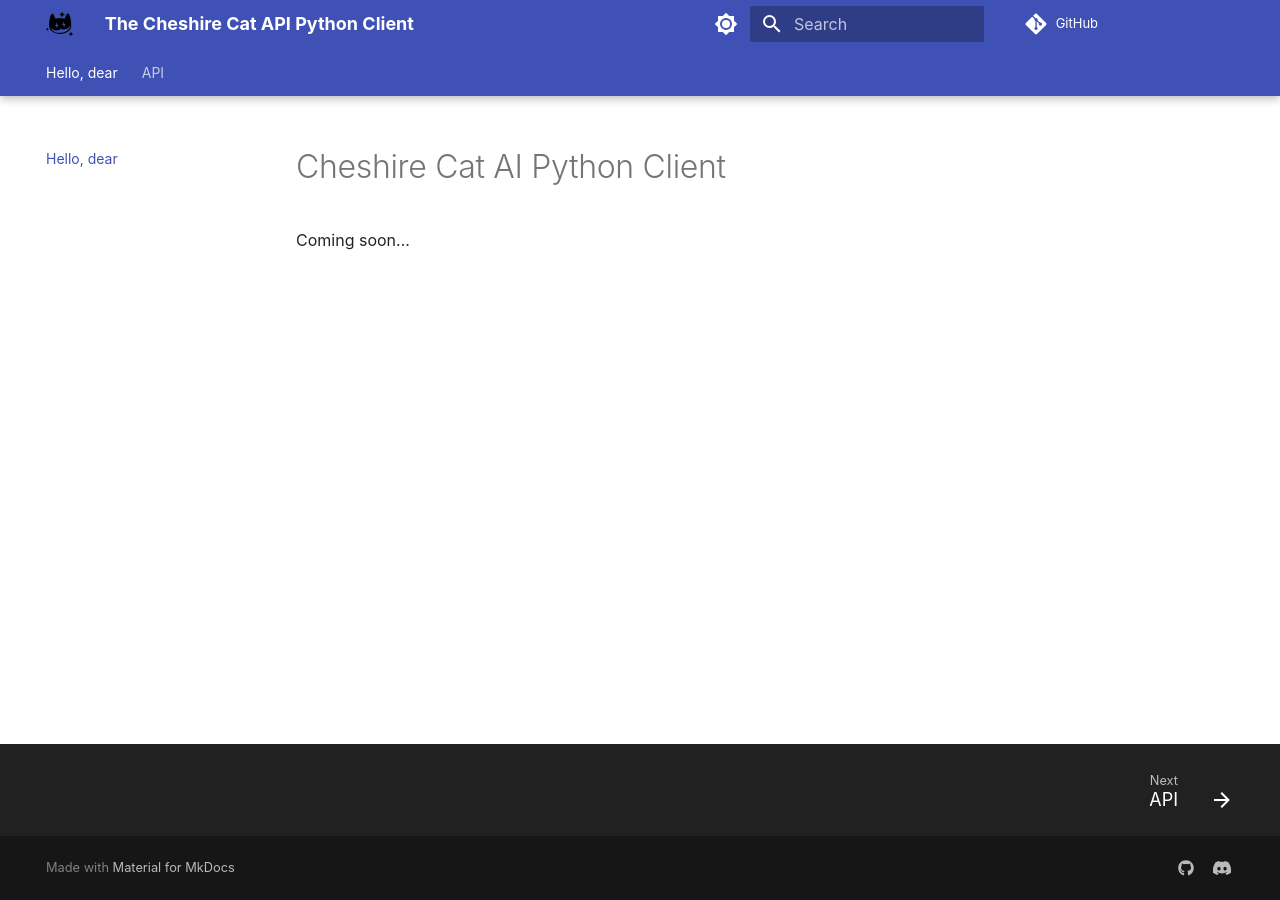
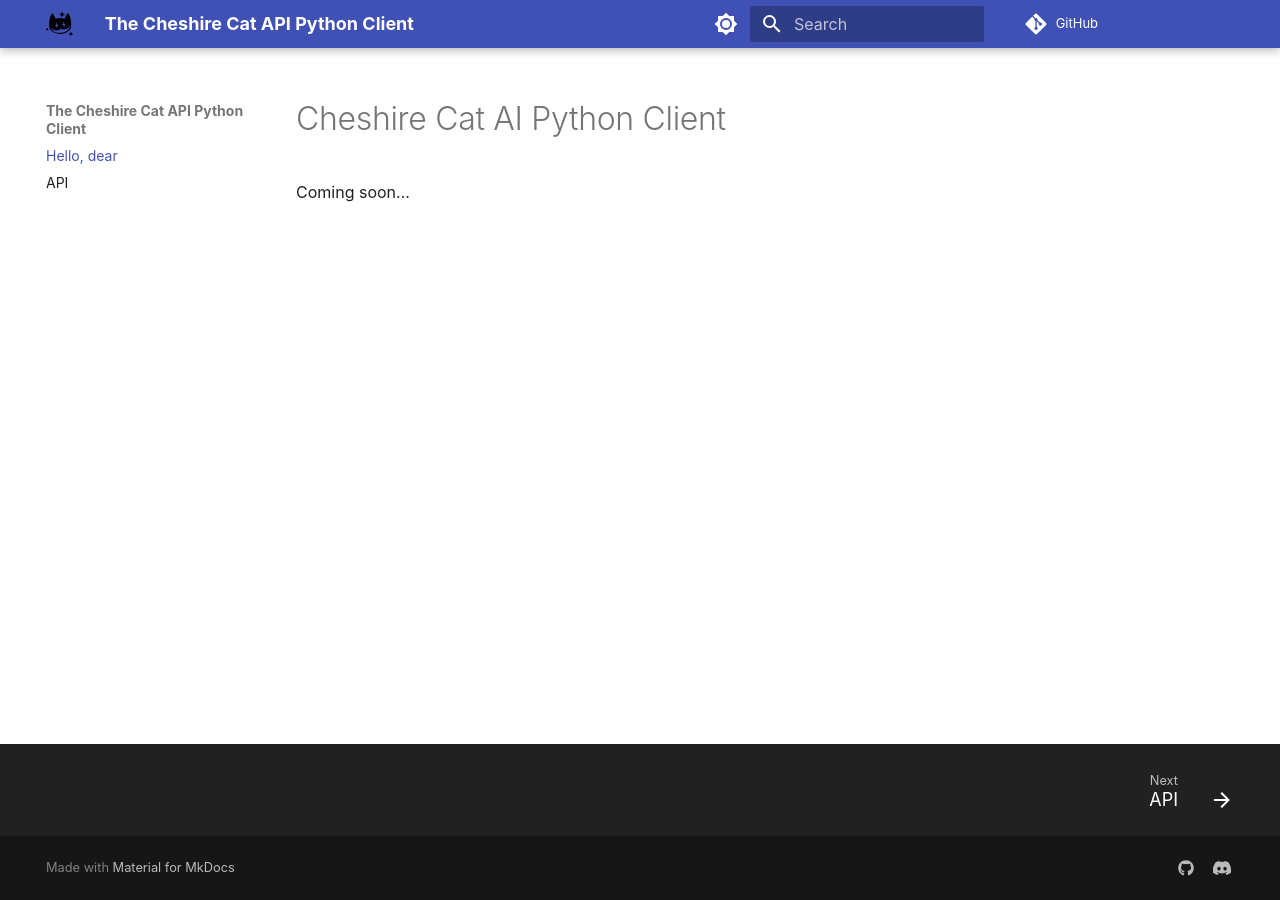
Before and after one commit to cheshire-cat-ai/api-client-py, an MkDocs documentation site: the page built from mkdocs/index.md, in a window 1280 px wide. Built offline with MkDocs 1.6.1 and Material for MkDocs 9.7.7, drawn with Linux system fonts in a browser that asks for light colours; some web fonts are replaced; comment, search, counter and statistics services are not loaded.

Commit message:
remove tabs

```diff
--- a/mkdocs.yml
+++ b/mkdocs.yml
@@ -30,92 +30,6 @@
 nav:
   - Hello, dear: index.md
   - API: API_Reference/
-#  - Quickstart:
-#      - Introduction: quickstart/introduction.md
-#      - Installation and First Configuration: quickstart/installation-configuration.md
-#      - Playing with the Cat: quickstart/play-with-the-cat.md
-#      # - Interacting using APIs: quickstart/interact-using-api.md
-#      - Uploading a Document: quickstart/upload-document.md
-#      - Installing a Plugin: plugins-registry/installing-plugin.md
-#      - Creating a Plugin: quickstart/prepare-plugin.md
-#      - Writing the first Tool: quickstart/writing-tool.md
-#      - Writing the first Hook: quickstart/writing-hook.md
-#      - Stopping the Cat: quickstart/stopping-the-cat.md
-#
-#  - Plugins:
-#    - Plugin: technical/plugins/plugins.md
-#    - Tools: technical/plugins/tools.md
-#    - Hooks: technical/plugins/hooks.md
-#    - Forms: technical/plugins/forms.md
-#    - Logging: technical/plugins/logging.md
-#    - Settings: technical/plugins/settings.md
-#    - Dependencies: technical/plugins/dependencies.md
-#    - Python Reference: technical/API_Documentation/
-#    - Registry:
-#      - Using the Plugin Template: plugins-registry/plugin-from-template.md
-#      - Publishing a Plugin: plugins-registry/publishing-plugin.md
-#    - Debugging:
-#        - Visual Studio Code: technical/debugging/vscode.md
-#
-#  - Framework:
-#      - LLM Concepts:
-#          - Language Models: llm-concepts/llm.md
-#          - Retrieval Augmented Generation: llm-concepts/rag.md
-#          - Prompt: llm-concepts/prompt.md
-#          - Encoder: llm-concepts/embedder.md
-#          - Vector Memory: llm-concepts/vector-memory.md
-#      - Cat Components:
-#        - The Core: conceptual/cheshire_cat/core.md
-#        - The Agent:
-#            - Introduction: conceptual/cheshire_cat/agent.md
-#            - Tool Chain: conceptual/cheshire_cat/tool_chain.md
-#            - Memory Chain: conceptual/cheshire_cat/memory_chain.md
-#        - The Prompts:
-#            - Main Prompt: conceptual/prompts/main_prompt.md
-#            - Instruction Prompt: conceptual/prompts/instructions.md
-#        - The Vector Memory:
-#            - Vector Memory Collections: conceptual/memory/vector_memory.md
-#        - The Long Term Memory:
-#            - Introduction: conceptual/memory/long_term_memory.md
-#            - Episodic Memory: conceptual/memory/episodic_memory.md
-#            - Declarative Memory: conceptual/memory/declarative_memory.md
-#            - Procedural Memory: conceptual/memory/procedural_memory.md
-#        - The Working Memory: conceptual/memory/working_memory.md
-#        - The Rabbit Hole: conceptual/cheshire_cat/rabbit_hole.md
-#        - The Mad Hatter: conceptual/cheshire_cat/mad_hatter.md
-#      - Technical Diagrams:
-#        - The Cat Bootstrap: technical/flows/cat-bootstrap.md
-#        - Chatting with the Cat: technical/flows/chatting-with-the-cat.md
-#        - Plugins Lifecycle: technical/flows/plugins-lifecycle.md
-#
-#  - Production:
-#    - Client Libraries:
-#        - Python: technical/clientlib/clientlib-python.md
-#        - TypeScript: technical/clientlib/clientlib-typescript.md
-#        - PHP: technical/clientlib/clientlib-php.md
-#        - Ruby: technical/clientlib/clientlib-ruby.md
-#        - C#: technical/clientlib/clientlib-csharp.md
-#    - Administrations:
-#        - Architecture: administrators/architecture.md
-#        - Environment Variables: administrators/env-variables.md
-#        - User Management: technical/advanced/user_system.md
-#        - Automatic Tests: technical/advanced/tests.md
-#    - Use Cases:
-#        - Cat as Main product: use-cases/main-product.md
-#        - Cat as Sidecar of your product: use-cases/side-car.md
-#        - Cat as Discord BOT: use-cases/discord-bot.md
-#    - Guides:
-##      - How to update the Cat Core: guides/update-the-core.md
-#      - How to backup the Long Term Memory: technical/advanced/memory_backup.md
-#
-#  - FAQ: faq.md
-  # - Altro:
-  #   - Resources:
-  #     - Videos:
-  #       - Installation: resources/video-installation.md
-  #     - Tutorials: resources/tutorials.md
-  #     - Events: resources/events.md
-  #   - Made with the Cat: made-with-the-cat.md
 
 theme:
   name: material
@@ -141,8 +55,8 @@
     - navigation.indexes
     - navigation.footer
     - navigation.top
-    - navigation.tabs
-    - navigation.tabs.sticky
+#    - navigation.tabs
+#    - navigation.tabs.sticky
     - navigation.sections
     - content.code.copy
     - content.code.annotate
```
